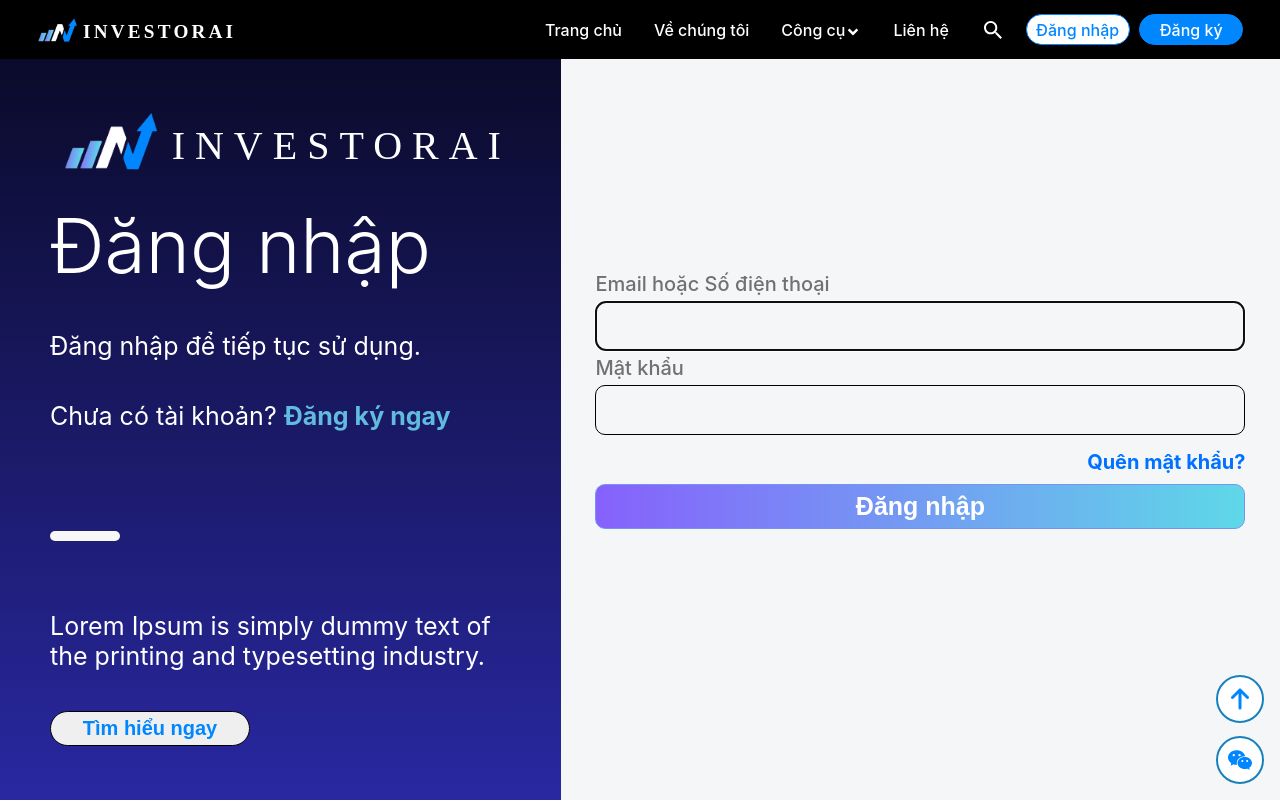
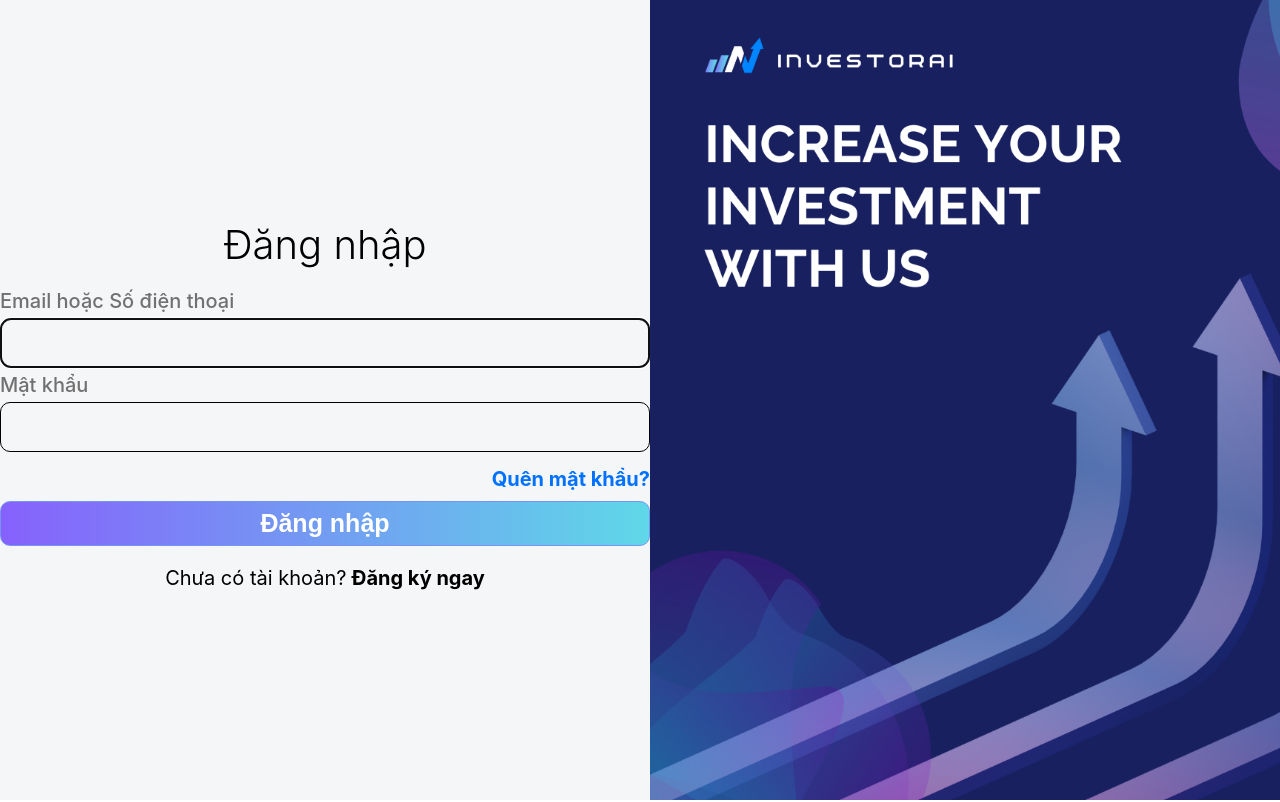
Before and after one commit to ltdungg/Investor-AI-Website, a React (Vite) app in the folder frontend/: page /login in a window 1280 px wide. Shown: the top 802 px of the page. Built offline with nearby package versions, Linux system fonts and the light colour scheme; a web font is replaced by a local one; what chartjs-plugin-zoom would draw is missing.

Commit message:
fix: login, register

```diff
--- a/frontend/src/App.jsx
+++ b/frontend/src/App.jsx
@@ -1,4 +1,4 @@
-import { Route, Routes } from "react-router-dom";
+import { Route, Routes, useLocation } from "react-router-dom";
 import Footer from "./components/footer/Footer";
 import Header from "./components/header/Header";
 import Home from "./components/home/Home";
@@ -13,18 +13,23 @@
 import StockInfor from "./components/stock_information/stock_information";
 
 function App() {
+    const location = useLocation();
+    const isAuthRoute = ["/login", "/register"].includes(location.pathname);
+
     return (
         <div className="App">
-            {/* navbar ở đây này */}
-            <Navbar />
+            {/* Navbar chỉ hiển thị nếu không phải trang login/register */}
+            {!isAuthRoute && <Navbar />}
 
-            {/* đây là phần header */}
+            {/* Header chỉ hiển thị nếu không phải trang login/register */}
+            {!isAuthRoute && (
                 <Routes>
                     <Route index element={<Header />} />
                     <Route path="*" element={<div className="header"></div>} />
                 </Routes>
+            )}
 
-            {/* ghi nội dung chính vào đây */}
+            {/* Nội dung chính */}
             <div className="content">
                 <Routes>
                     <Route index element={<Home />} />
@@ -36,14 +41,14 @@
                 </Routes>
             </div>
 
-            {/* đây là footer */}
-            <Footer />
-
-            {/* mấy cái nút ở đây */}
+            {/* Footer và nút chỉ hiển thị nếu không phải trang login/register */}
+            {!isAuthRoute && <Footer />}
+            {!isAuthRoute && (
                 <UtilButtonContainer>
                     <ToTopButton />
                     <ContactButton />
                 </UtilButtonContainer>
+            )}
         </div>
     );
 }
--- a/frontend/src/components/home/FAQS/FAQS.jsx
+++ b/frontend/src/components/home/FAQS/FAQS.jsx
@@ -1,28 +1,33 @@
 import { AiOutlinePlus, AiOutlineClose } from "react-icons/ai";
 import { memo, useState } from "react";
 import "./FAQS.scss";
+import { useNavigate } from 'react-router-dom';
 
 function FAQS() {
+    const navigate = useNavigate();
+    const contactClick = () => {
+        navigate('/contact');
+    };
     const faqsList = [
         {
-            question: "Nền tảng này hoạt động như thế nào?",
-            ans: "Giải thích ngắn gọn về quy trình dự đoán, từ việc thu thập dữ liệu đến việc đưa ra kết quả.",
+            question: "InvestorAI dự đoán giá chứng khoán hoạt động như thế nào?",
+            ans: "Website dự đoán giá chứng khoán thường thu thập dữ liệu từ nhiều nguồn như lịch sử giá cổ phiếu, báo cáo tài chính, tin tức kinh tế và thông tin thị trường, sau đó sử dụng công nghệ Big Data, trí tuệ nhân tạo (AI) và học máy (Machine Learning) để phân tích, nhận diện xu hướng và đưa ra các dự báo về giá cổ phiếu trong tương lai.",
         },
         {
-            question: "Nền tảng này hoạt động như thế nào?",
-            ans: "Giải thích ngắn gọn về quy trình dự đoán, từ việc thu thập dữ liệu đến việc đưa ra kết quả.",
+            question: "Những tính năng nổi bật của website dự đoán giá chứng khoán là gì?",
+            ans: "Các website này thường cung cấp các tính năng như phân tích dữ liệu lớn, dự đoán xu hướng giá cổ phiếu, phân tích kỹ thuật (biểu đồ nến, Bollinger Bands, RSI, MACD…), phân tích cơ bản tự động (P/E, EPS, ROE), cảnh báo rủi ro và cơ hội, quản lý danh mục đầu tư, cũng như báo cáo hiệu suất chi tiết cho từng cổ phiếu.",
         },
         {
-            question: "Nền tảng này hoạt động như thế nào?",
-            ans: "Giải thích ngắn gọn về quy trình dự đoán, từ việc thu thập dữ liệu đến việc đưa ra kết quả.",
+            question: "Website dự đoán giá chứng khoán có thể hỗ trợ nhà đầu tư như thế nào?",
+            ans: "Website giúp nhà đầu tư dễ dàng phân tích dữ liệu, nhận diện các tín hiệu quan trọng, dự báo xu hướng giá, đưa ra quyết định mua, bán hoặc giữ cổ phiếu, đồng thời đưa ra cảnh báo sớm về các biến động tiêu cực của thị trường. Ngoài ra, nhà đầu tư còn được hỗ trợ quản lý và tối ưu hóa danh mục đầu tư của mình",
         },
         {
-            question: "Nền tảng này hoạt động như thế nào?",
-            ans: "Giải thích ngắn gọn về quy trình dự đoán, từ việc thu thập dữ liệu đến việc đưa ra kết quả.",
+            question: " Độ chính xác của dự đoán giá cổ phiếu trên website có cao không?",
+            ans: "Độ chính xác của dự đoán phụ thuộc vào chất lượng dữ liệu đầu vào, thuật toán phân tích và các yếu tố thị trường. Các website uy tín sử dụng AI và dữ liệu lớn thường cho kết quả khá chính xác, tuy nhiên vẫn không thể đảm bảo tuyệt đối do thị trường chứng khoán chịu ảnh hưởng bởi nhiều yếu tố khó lường.",
         },
         {
-            question: "Nền tảng này hoạt động như thế nào?",
-            ans: "Giải thích ngắn gọn về quy trình dự đoán, từ việc thu thập dữ liệu đến việc đưa ra kết quả.",
+            question: "InvestorAI dự đoán giá chứng khoán có miễn phí không, hay phải trả phí?",
+            ans: "InvestorAI dự đoán giá chứng khoán hoàn toàn miễn phí cho người dùng. Bạn có thể truy cập và sử dụng tất cả các tính năng dự báo, phân tích mà không cần trả bất kỳ khoản phí nào.",
         },
     ];
 
@@ -40,7 +45,7 @@
                     Nơi bạn có thể tìm được câu trả lời của những câu hỏi thường
                     gặp nhất
                 </p>
-                <button className="contact-btn">LIÊN HỆ</button>
+                <button className="contact-btn" onClick={contactClick}>LIÊN HỆ</button>
             </div>
             <div className="faqs__right-side">
                 {faqsList.map((item, index) => {
--- a/frontend/src/components/home/Introduce/Introduce.jsx
+++ b/frontend/src/components/home/Introduce/Introduce.jsx
@@ -2,8 +2,14 @@
 import "./Introduce.scss";
 import image1 from './images/image1.png'
 import image2 from './images/image2.png'
+import { useNavigate } from 'react-router-dom';
+
 
 function Introduce() {
+    const navigate = useNavigate();
+    const registerClick = () => {
+        navigate('/register');
+    };
     return (
         <div className="contact-introduce">
             <div className="introduce-side">
@@ -13,7 +19,7 @@
                     thiểu rủi ro. Với công cụ của chúng tôi, bạn sẽ có cái nhìn
                     tổng quan về thị trường và nắm bắt cơ hội đầu tư hiệu quả.
                 </p>
-                <button>Bắt đầu</button>
+                <button onClick={registerClick}>Bắt đầu</button>
             </div>
             <div className="img-side">
                 <img className="img1" src={image1} alt="ảnh giới thiệu" />
--- a/frontend/src/components/home/OurView/OurView.jsx
+++ b/frontend/src/components/home/OurView/OurView.jsx
@@ -12,8 +12,8 @@
             <div className="our-view__content">
                 <div className="our-view__container">
                     <Square bold="LỢI NHUẬN">NHÂN ĐÔI</Square>
-                    <Square bold="PHÂN TÍCH" className="bg-gray-100">
-                        REAL-TIME
+                    <Square bold="REAL-TIME" className="bg-gray-100">
+                         PHÂN TÍCH
                         <IoMdTime />
                     </Square>
                     <Rectangle
--- a/frontend/src/components/login_register/Login.css
+++ b/frontend/src/components/login_register/Login.css
@@ -11,10 +11,11 @@
 }
 
 .login_content{
-    background: linear-gradient(#080821, #2928A1);
+    background-image: url("./test.png");
+    background-size: cover;
     color: #fff;
     padding: 50px;
-    flex: 1;
+    flex: 2;
 }
 
 .login_content .register_button{
@@ -35,31 +36,13 @@
     font-weight: 500;
 }
 
-.login_content h1{
+.login_page h1{
     font-weight: 350;
-    font-size: 75px;
+    font-size: 40px;
     margin: 20px 0px;
 }
 
-.login_content .block{
-    margin-top: 100px;
-    margin-bottom: 70px;
-    width: 70px;
-    height: 10px;
-    border-radius: 10px;
-    background-color: #F7F7F7;
-}
 
-.login_content button{
-    color: #0086FF;
-    font-weight: bold;
-    border-radius: 30px;
-    width: 200px;
-    height: 35px;
-    border: 1px solid black;
-    font-size: 20px;
-    cursor: pointer;
-}
 .login_page{
     flex: 2;
     flex-direction: column;
@@ -112,6 +95,21 @@
 .ContactButton{
     display: flex;
     float: right;
+}
+
+.register {
+    display: flex;
+    margin-top: 10px;
+    justify-content: center;
+}
+
+.register .register-text{
+    color: black;
+    font-weight: normal;
+    font-size: 20px;
+    text-align: right;
+    margin: 10px 0px;
+    cursor: pointer;
 }
 
 @media  (min-width: 740px) {
--- a/frontend/src/components/login_register/Login.jsx
+++ b/frontend/src/components/login_register/Login.jsx
@@ -2,12 +2,17 @@
 import "./Login.css";
 import { useState, useEffect, useRef } from "react";
 import authenticationApi from "../../utils/api/AccountApi";
+import {useNavigate} from "react-router-dom";
 
 function Login() {
     const emailOrPhoneRef = useRef();
     const [emailOrPhone, setEmailOrPhone] = useState("");
     const [password, setPassword] = useState("");
-    // const navigator = useNavigate();
+    const navigate = useNavigate();
+
+    const registerClick = () => {
+        navigate('/register');
+    };
 
     const handleSubmit = async (e) => {
         e.preventDefault();
@@ -29,22 +34,9 @@
 
     return (
         <div className="login_container">
-            <div className="login_content">
-                <LogoItem className="login_logo" />
+
+            <div className="login_page">
                 <h1>Đăng nhập</h1>
-                <p className="tablet_change">Đăng nhập để tiếp tục sử dụng.</p>
-                <p>
-                    Chưa có tài khoản?{" "}
-                    <b className="register_button"> Đăng ký ngay</b>
-                </p>
-                <div className="block tablet_change"></div>
-                <p className="">
-                    Lorem Ipsum is simply dummy text of the printing and
-                    typesetting industry.
-                </p>
-                <button>Tìm hiểu ngay</button>
-            </div>
-            <div className="login_page">
                 <form onSubmit={handleSubmit} className="form_container">
                     <label htmlFor="email">Email hoặc Số điện thoại</label>
                     <br />
@@ -67,7 +59,15 @@
                     />
                     <p>Quên mật khẩu?</p>
                     <button className="login_button">Đăng nhập</button>
+                    <div className="register">
+                        <p className="register-text">
+                            Chưa có tài khoản?
+                            <b onClick={registerClick}> Đăng ký ngay</b>
+                        </p>
+                    </div>
                 </form>
+            </div>
+            <div className="login_content">
             </div>
         </div>
     );
--- a/frontend/src/components/login_register/Register.jsx
+++ b/frontend/src/components/login_register/Register.jsx
@@ -3,6 +3,7 @@
 import { useEffect, useRef, useState } from "react";
 import authenticationApi from "../../utils/api/AccountApi";
 import { registerValid } from "../../utils/validate/Validate";
+import { useNavigate } from 'react-router-dom';
 
 function Register() {
     const nameRef = useRef();
@@ -11,10 +12,15 @@
     const [phone, setPhone] = useState("");
     const [password, setPassword] = useState("");
     const [repassword, setRepassword] = useState("");
+    const navigate = useNavigate();
 
     useEffect(() => {
         nameRef.current.focus();
     }, []);
+
+    const loginClick = () => {
+        navigate('/login');
+    };
 
     const handleSubmit = async (e) => {
         e.preventDefault();
@@ -36,22 +42,8 @@
 
     return (
         <div className="register_container">
-            <div className="register_content">
-                <LogoItem className="register_logo" />
-                <h1>Đăng ký</h1>
-                <h1>Tài khoản mới</h1>
-                <p>
-                    Đã có tài khoản?
-                    <b className="register_button"> Đăng nhập ngay</b>
-                </p>
-                <div className="block tablet_change"></div>
-                <p className="">
-                    Lorem Ipsum is simply dummy text of the printing and
-                    typesetting industry.
-                </p>
-                <button>Tìm hiểu ngay</button>
-            </div>
             <div className="register_page">
+                <h1>Đăng ký tài khoản</h1>
                 <form onSubmit={handleSubmit} className="form_container">
                     <label htmlFor="name">Họ và tên</label>
                     <br />
@@ -108,9 +100,14 @@
                             />
                         </div>
                     </div>
-                    <p>Quên mật khẩu?</p>
-                    <button className="register_button">Đăng nhập</button>
+                    <button className="register_button">Đăng ký</button>
                 </form>
+                <p>
+                    Đã có tài khoản?
+                    <b className="login_button" onClick={loginClick}> Đăng nhập ngay</b>
+                </p>
+            </div>
+            <div className="register_content">
             </div>
         </div>
     );
```
Also changed, not shown: frontend/src/components/login_register/Register.css (+7 -25 lines), frontend/src/components/login_register/test.png (added). Lines whose indentation alone changed are shown as unchanged.
